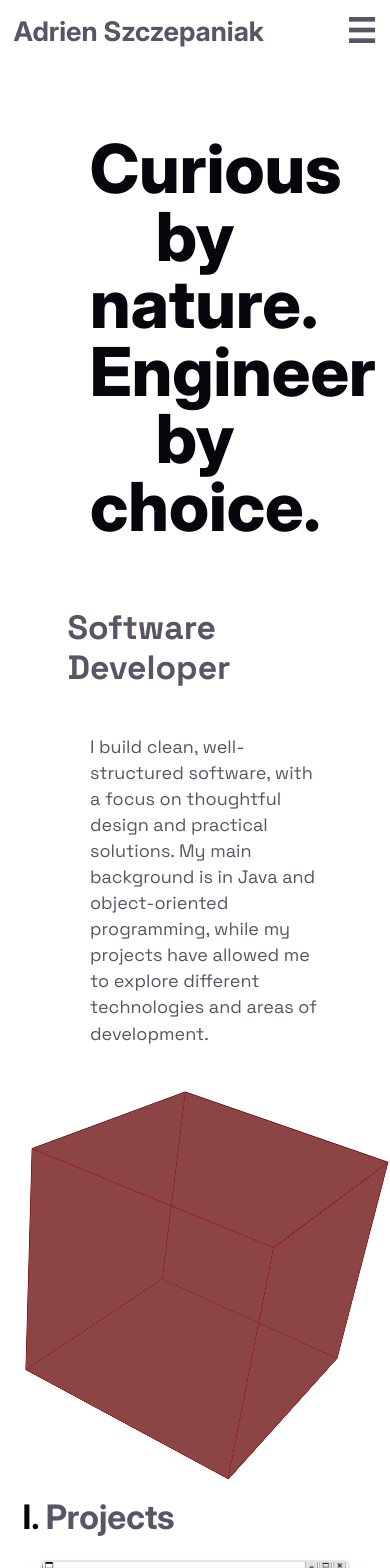
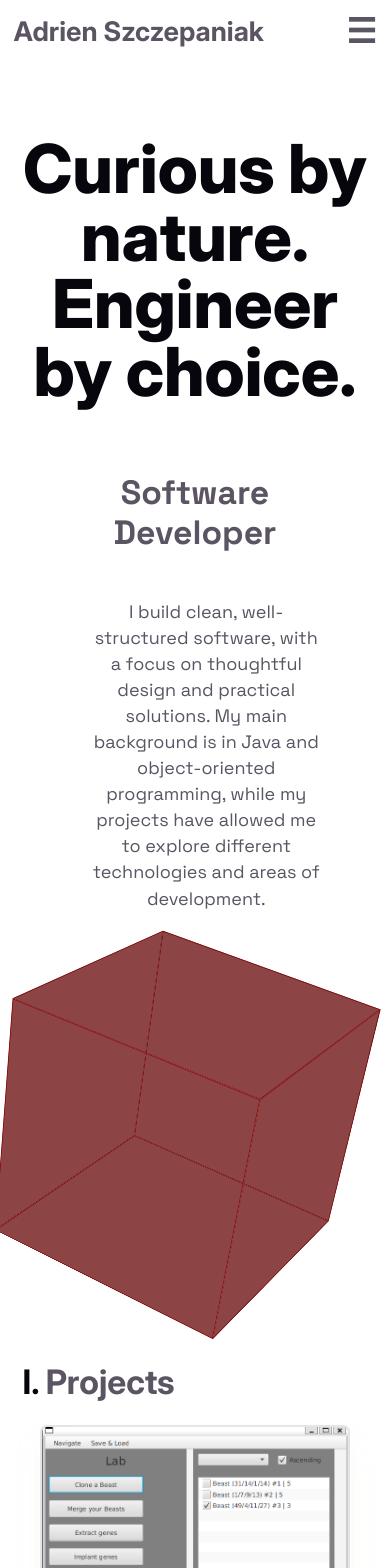
Before and after one commit to adrien-szcz/portfolio, a React (Vite) app: page / in a window 390 px wide. Shown: the top 1568 px of the page. Built offline with nearby package versions, Linux system fonts and the light colour scheme.

Commit message:
fix of the responsive

```diff
--- a/src/App.tsx
+++ b/src/App.tsx
@@ -11,7 +11,6 @@ function App() {
 
   return (
     <>
-
       <BrowserRouter>
         {/* Nav Bar */}
         <nav className='
@@ -37,7 +36,7 @@ function App() {
               className="md:hidden text-3xl px-3"
               onClick={() => setMenuOpen(!menuOpen)}
             >
-              {menuOpen ? '×' : '☰'}
+              {menuOpen ? 'x' : '☰'}
             </button>
 
           </div>
@@ -55,19 +54,18 @@ function App() {
           )}
 
         </nav>
-
-        </BrowserRouter>
+      </BrowserRouter>
 
 
       {/* Intro */}
       <div className='min-h-svh'>
-        <h1 className='font-extrabold font-heading text-6xl text-center lg:text-left pt-30 lg:pt-50 mx-20'>
+        <h1 className='font-extrabold font-heading text-6xl text-center lg:text-left pt-30 lg:pt-50 mx-5 lg:mx-20'>
           <span className='text-text-heading'>Curious by nature. Engineer by choice.</span>
         </h1>
 
         <div className='flex items-center justify-between lg:gap-20 flex-col lg:flex-row m-15 lg:m-30'>
 
-          <div className='w-full lg:w-1/2'>
+          <div className='w-full lg:w-1/2 max-w-2xl text-center lg:text-left '>
             <h2 className='text-3xl font-bold mb-10'>
               Software Developer
             </h2>
@@ -80,8 +78,8 @@ function App() {
             </p>
           </div>
 
-          <div className='w-full lg:w-1/2 flex justify-center translate-10 scale-70 lg:scale-100'>
-            <Cube></Cube>
+          <div className='w-full lg:w-1/2 overflow-visible flex justify-center translate-x-3 mt-20'>
+              <Cube></Cube>
           </div>
 
         </div>
--- a/src/components/Cube.tsx
+++ b/src/components/Cube.tsx
@@ -9,23 +9,23 @@ const Cube: React.FC = () => {
     };
 
   return (
-    <div className='size-80 transition-all duration-300 perspective-distant'>
+    <div className='size-60 lg:size-80 transition-all duration-300 perspective-distant'>
       <div className={`
           relative transform-3d origin-center
 					*:border *:border-soft-accent
-          *:bg-accent/50 *:size-80 *:absolute
+          *:bg-accent/50 *:size-60 lg:*:size-80 *:absolute
 					animate-rotate
 					*:hover:bg-accent-bg
 					${isBig ?
 									'scale-120 transition-all duration-500' :
 									'scale-100 transition-all duration-500'}
         `}>
-        <div onClick={() => testFunc()} className='translate-z-40'></div>
-        <div onClick={() => testFunc()} className='-translate-x-40 rotate-y-270'></div>
-        <div onClick={() => testFunc()} className='translate-y-40 rotate-x-270'></div>
-        <div onClick={() => testFunc()} className='-translate-y-40 rotate-x-90'></div>
-        <div onClick={() => testFunc()} className='translate-x-40 rotate-y-90'></div>
-        <div onClick={() => testFunc()} className='-translate-z-40 rotate-y-180'></div>
+        <div onClick={() => testFunc()} className='translate-z-30 lg:translate-z-40'></div>
+        <div onClick={() => testFunc()} className='-translate-x-30 lg:-translate-x-40 rotate-y-270'></div>
+        <div onClick={() => testFunc()} className='translate-y-30 lg:translate-y-40 rotate-x-270'></div>
+        <div onClick={() => testFunc()} className='-translate-y-30 lg:-translate-y-40 rotate-x-90'></div>
+        <div onClick={() => testFunc()} className='translate-x-30 lg:translate-x-40 rotate-y-90'></div>
+        <div onClick={() => testFunc()} className='-translate-z-30 lg:-translate-z-40 rotate-y-180'></div>
       </div>
     </div>
   );
```
